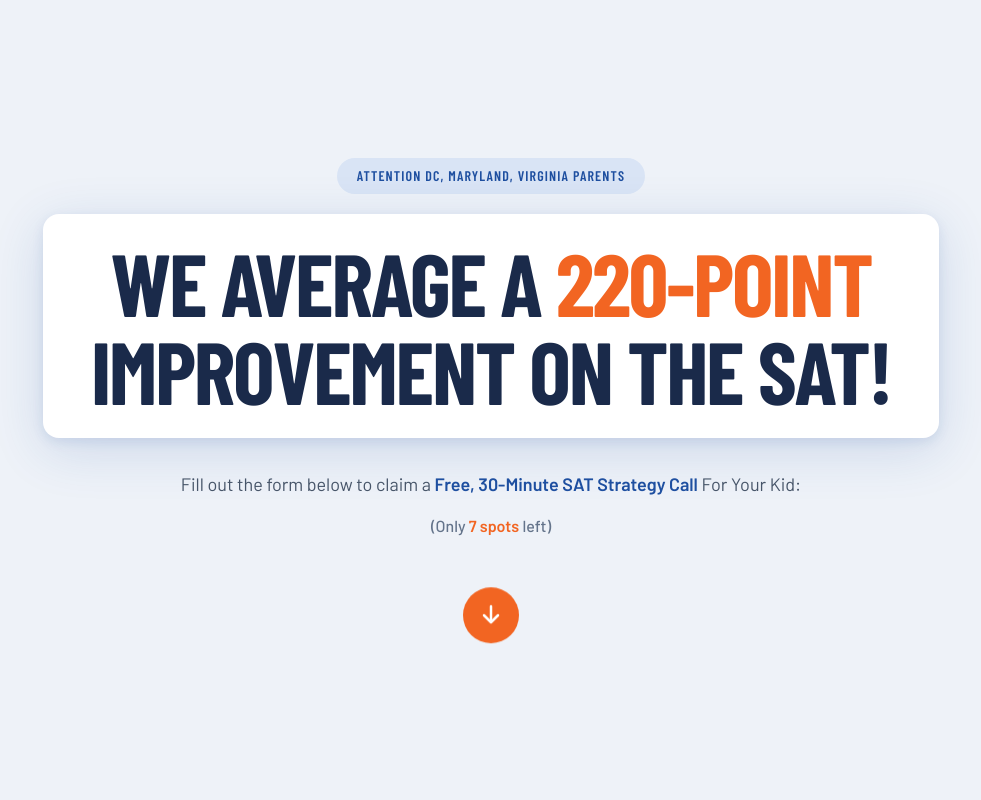
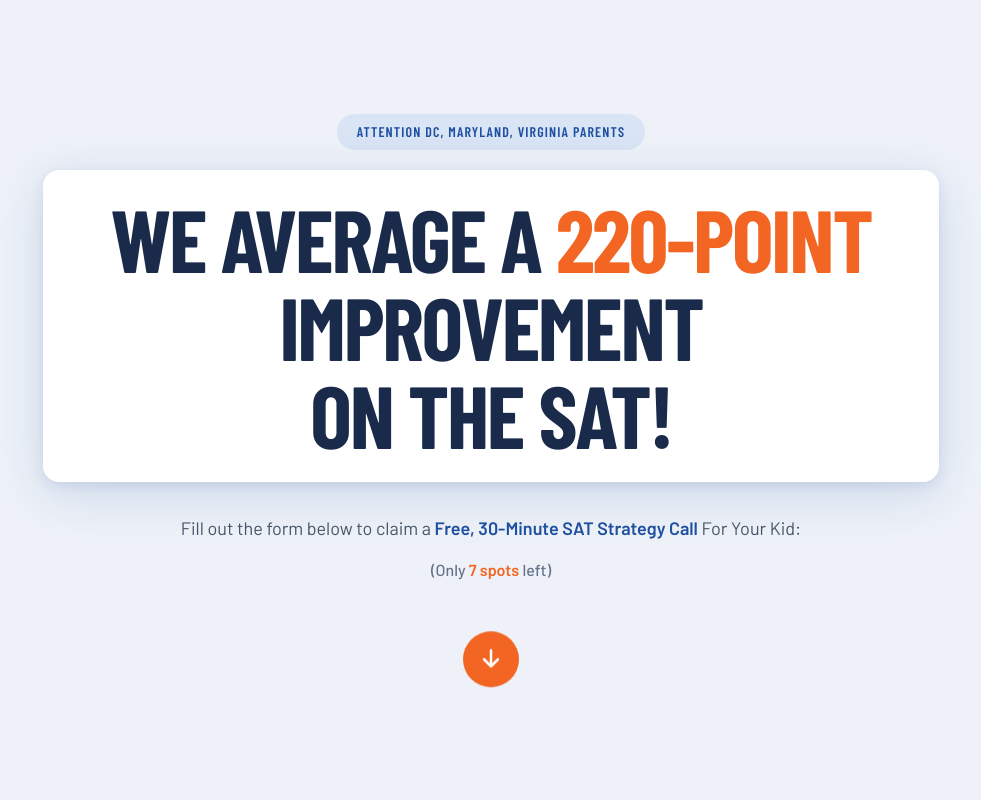
Before and after one commit to julianb-21/SAT, a React (Vite) app: page / in a window 1280 px wide. Shown: the top 800 px of the page, without its empty margins (149-1130 px from the left). Built offline with nearby package versions, Linux system fonts and the light colour scheme; no server answers; a web font is replaced by a local one.

Commit message:
Fix SAT heading line break

```diff
--- a/src/components/HeroSection.tsx
+++ b/src/components/HeroSection.tsx
@@ -42,8 +42,9 @@ export default function HeroSection({ onScrollToForm }: HeroSectionProps) {
         <h1 className="font-condensed font-black uppercase leading-tight tracking-tight text-4xl md:text-6xl lg:text-[5.5rem]">
           <span style={{ color: '#1A2A4A' }}>WE AVERAGE A </span>
           <span style={{ color: '#F26522' }}>220-POINT</span>
+          <span style={{ color: '#1A2A4A' }}> IMPROVEMENT</span>
           <br />
-          <span style={{ color: '#1A2A4A' }}>IMPROVEMENT ON THE SAT!</span>
+          <span style={{ color: '#1A2A4A' }}>ON THE SAT!</span>
         </h1>
       </div>
 
```
